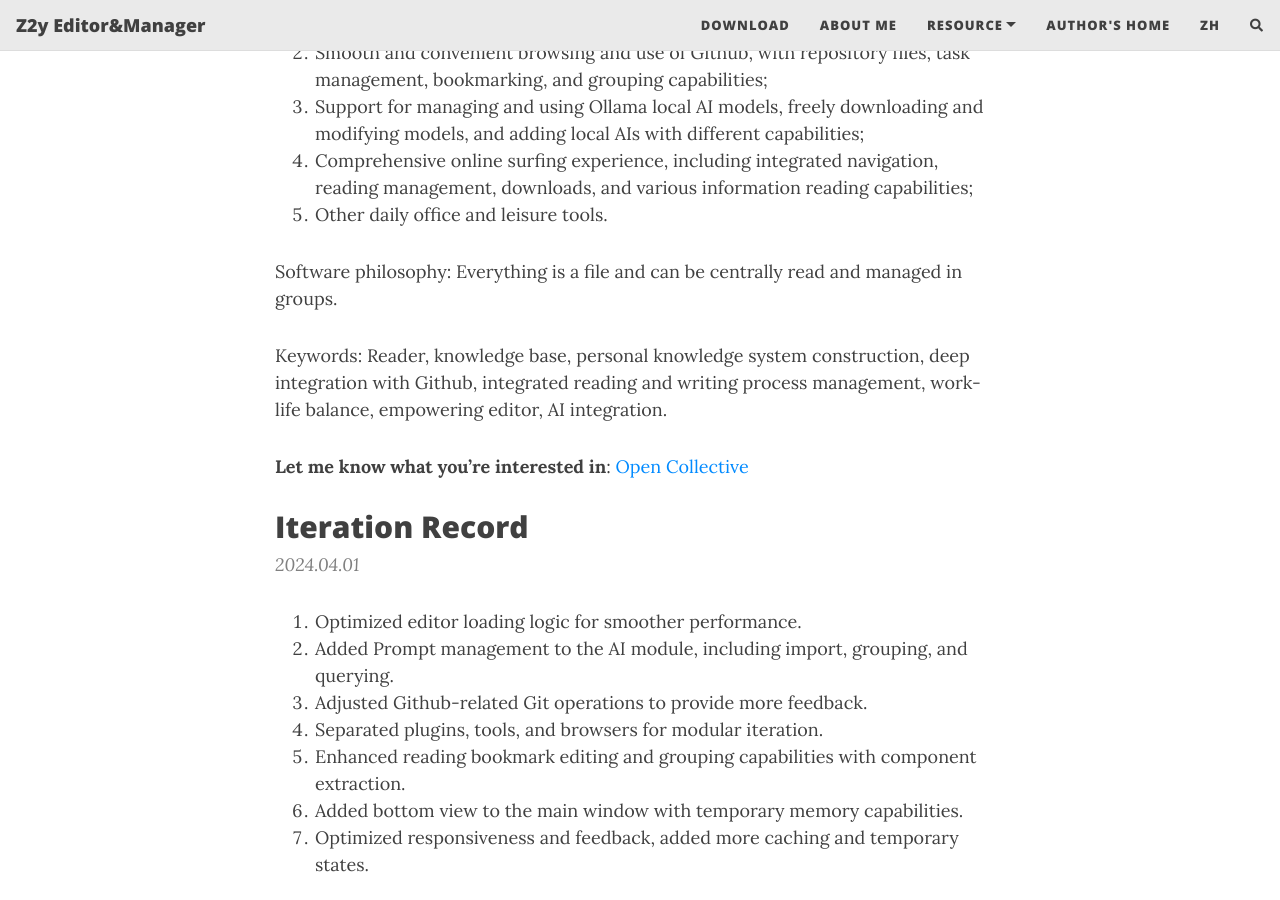
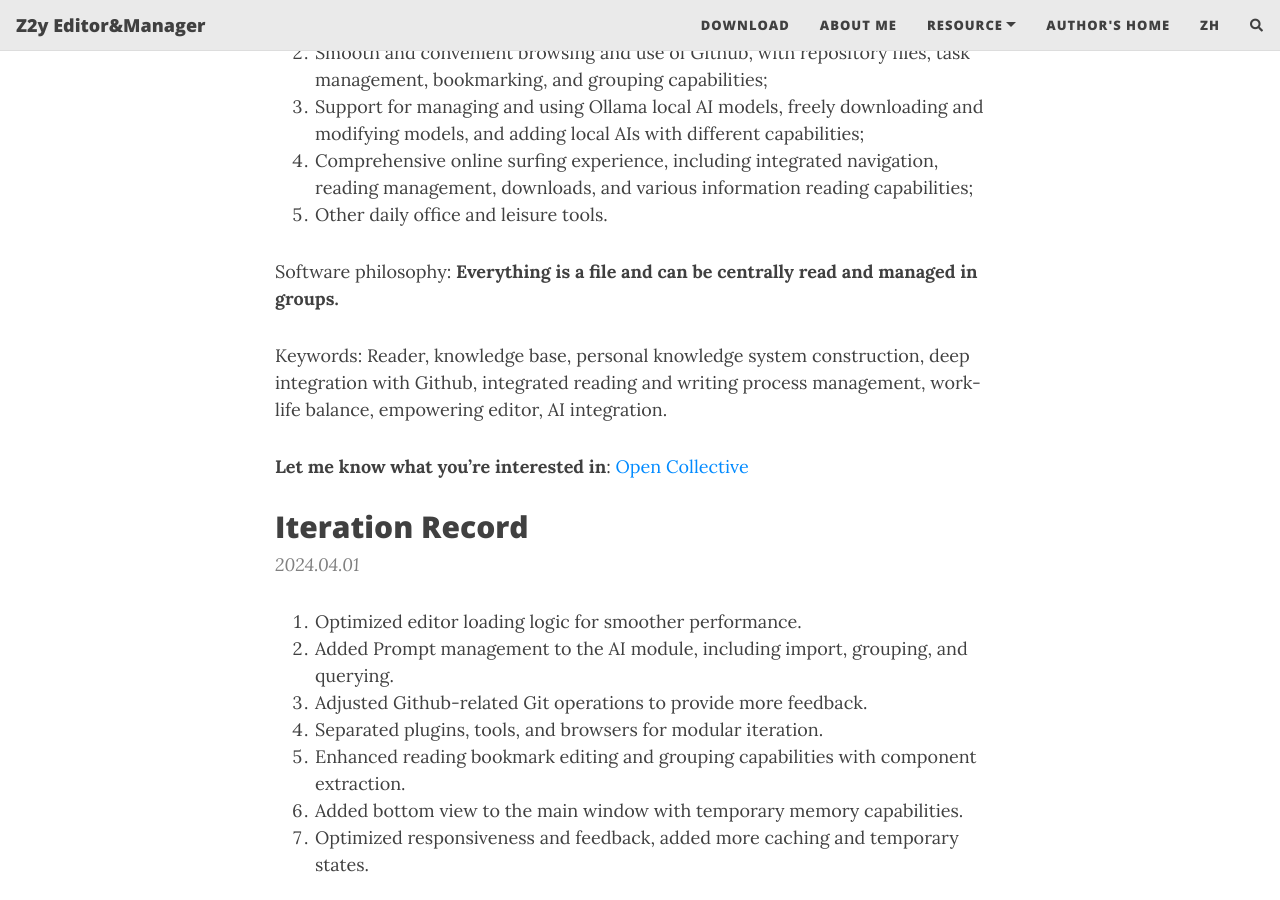
Before and after one commit to petterobam/Z2y-Product-En, a Jekyll site: the page built from aboutme.md, in a window 1280 px wide and 900 px high, scrolled down 547 px. Built offline with Jekyll 4.4.1, drawn with Linux system fonts in a browser that asks for light colours; nearby versions of some CDN libraries; comment, search, counter and statistics services are not loaded.

```diff
--- a/aboutme.md
+++ b/aboutme.md
@@ -15,8 +15,7 @@ This software provides the following basic functions:
 4. Comprehensive online surfing experience, including integrated navigation, reading management, downloads, and various information reading capabilities;
 5. Other daily office and leisure tools.
 
-Software philosophy:
-Everything is a file and can be centrally read and managed in groups.
+Software philosophy: **Everything is a file and can be centrally read and managed in groups.**
 
 Keywords: Reader, knowledge base, personal knowledge system construction, deep integration with Github, integrated reading and writing process management, work-life balance, empowering editor, AI integration.
 
```
